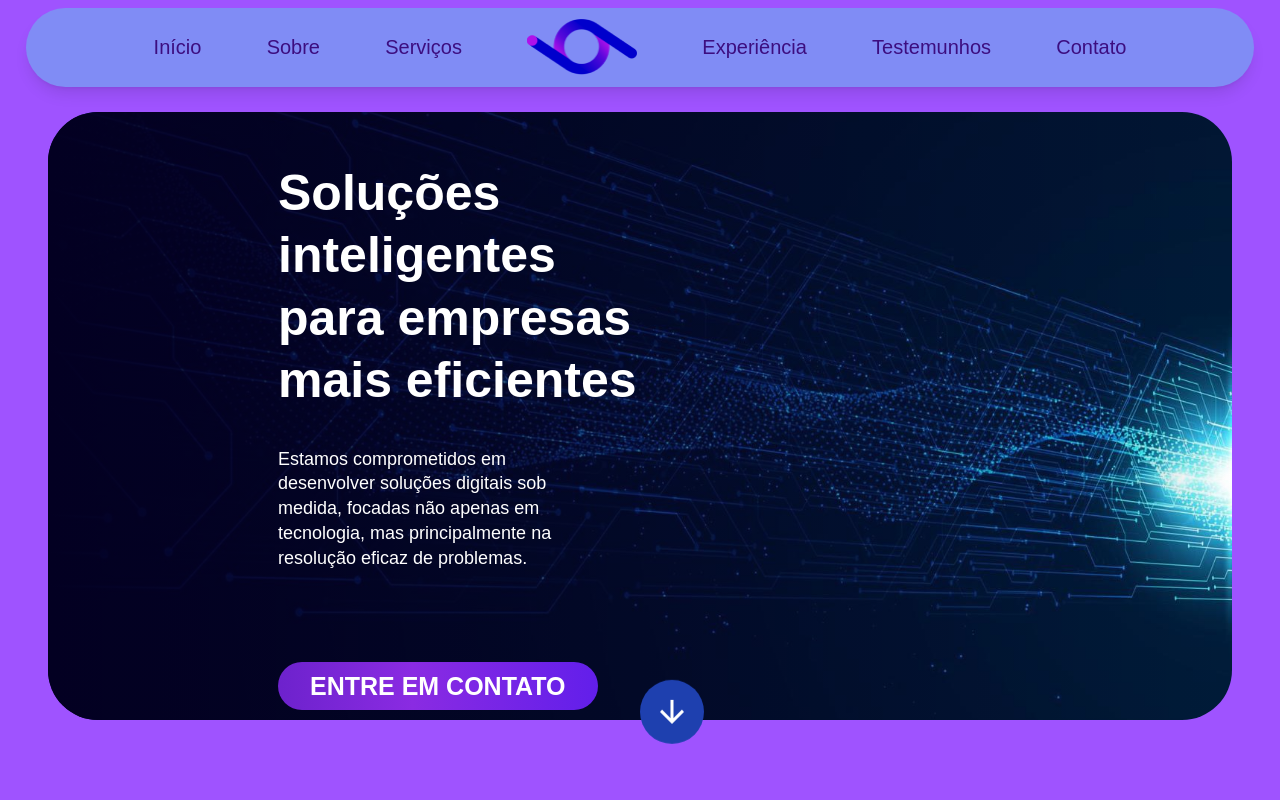
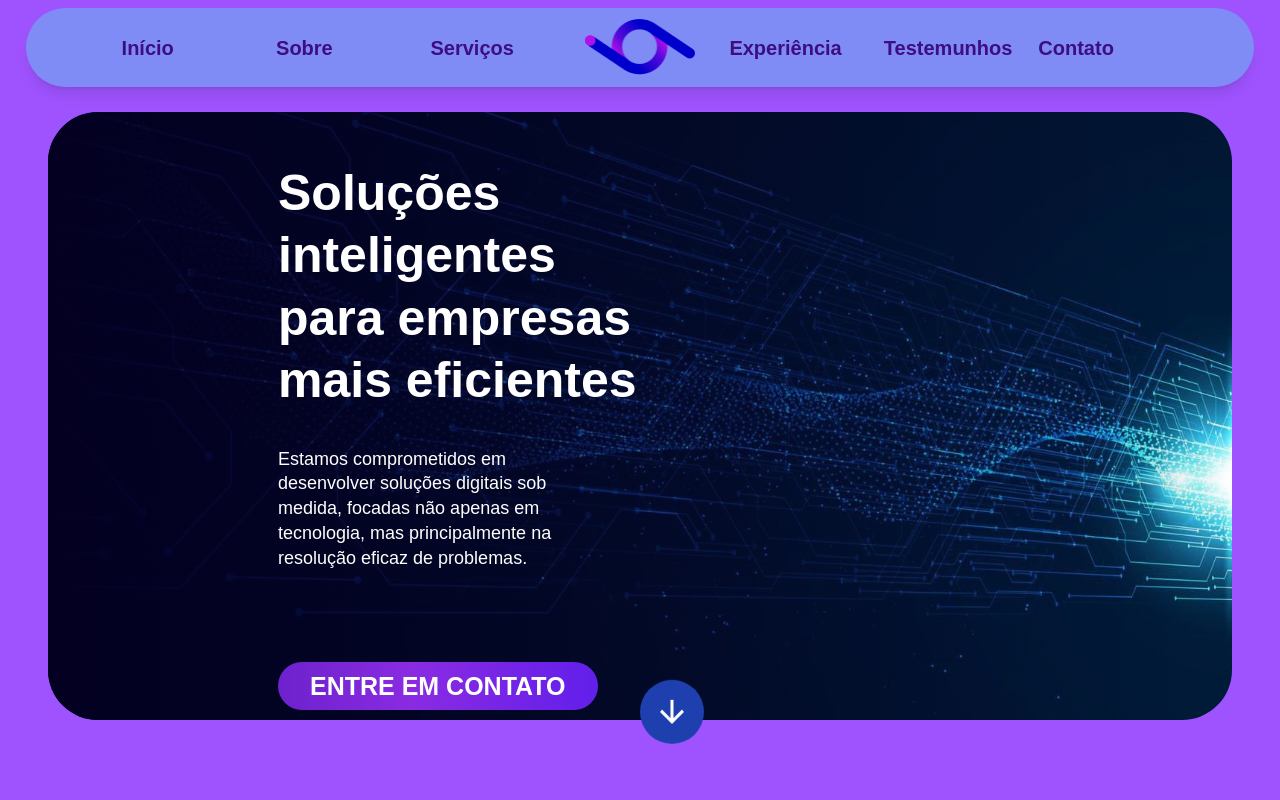
Before and after one commit to JhonatanAlves4/i9-processos, a Next.js app: page / in a window 1280 px wide. Shown: the top 800 px of the page. Built offline with nearby package versions, Linux system fonts and the light colour scheme; a web font is replaced by a local one.

Commit message:
fix: navbar component

```diff
--- a/src/app/components/Navbar/Desktop.js
+++ b/src/app/components/Navbar/Desktop.js
@@ -44,28 +44,36 @@ export default function Desktop() {
   return (
     <nav className="flex flex-col items-center w-[100%]">
       <div className="fixed w-full top-0 z-50 h-[50px] bg-customPurple100"></div>
-      <div className="flex fixed w-[96%] top-2 z-50 h-[79px] bg-customBlue100 shadow-lg items-center justify-between px-20 rounded-full">
-        <div className="flex items-center justify-between w-full px-10 text-xl">
+      <div className="flex fixed w-[96%] top-2 z-50 h-[79px] bg-customBlue100 shadow-lg items-center rounded-full">
+        <div className="flex items-center justify-between w-full p-24 text-xl">
+          <div className={`w-[120px]`}>
             <button
-            className={`nav-link mx-2`}
+              className={`nav-link font-semibold`}
               onClick={() => smoothScrollToSection("Hero")}
             >
               Início
             </button>
+          </div>
+
+          <div className="w-[120px]">
             <button
-            className={`nav-link mx-2`}
+              className={`nav-link font-semibold`}
               onClick={() => smoothScrollToSection("About")}
             >
               Sobre
             </button>
+          </div>
+
+          <div className={`w-[120px]`}>
             <button
-            className={`nav-link mx-2`}
+              className={`nav-link font-semibold`}
               onClick={() => smoothScrollToSection("Services")}
             >
               Serviços
             </button>
+          </div>
 
-          <div className="mx-2">
+          <div>
             <Image
               src="/Logoi9.png"
               alt="logo"
@@ -75,26 +83,34 @@ export default function Desktop() {
             />
           </div>
 
+          <div className={`w-[120px]`}>
             <button
-            className={`nav-link mx-2`}
+              className={`nav-link font-semibold`}
               onClick={() => smoothScrollToSection("Solutions")}
             >
               Experiência
             </button>
+          </div>
+
+          <div className="w-[120px]">
             <button
-            className={`nav-link mx-2`}
+              className={`nav-link font-semibold`}
               onClick={() => smoothScrollToSection("Feedbacks")}
             >
               Testemunhos
             </button>
+          </div>
+
+          <div className="w-[120px]">
             <button
-            className={`nav-link mx-2`}
+              className={`nav-link font-semibold`}
               onClick={() => smoothScrollToSection("Contact")}
             >
               Contato
             </button>
           </div>
         </div>
+      </div>
     </nav>
   );
 }
```
Lines whose indentation alone changed are shown as unchanged.
